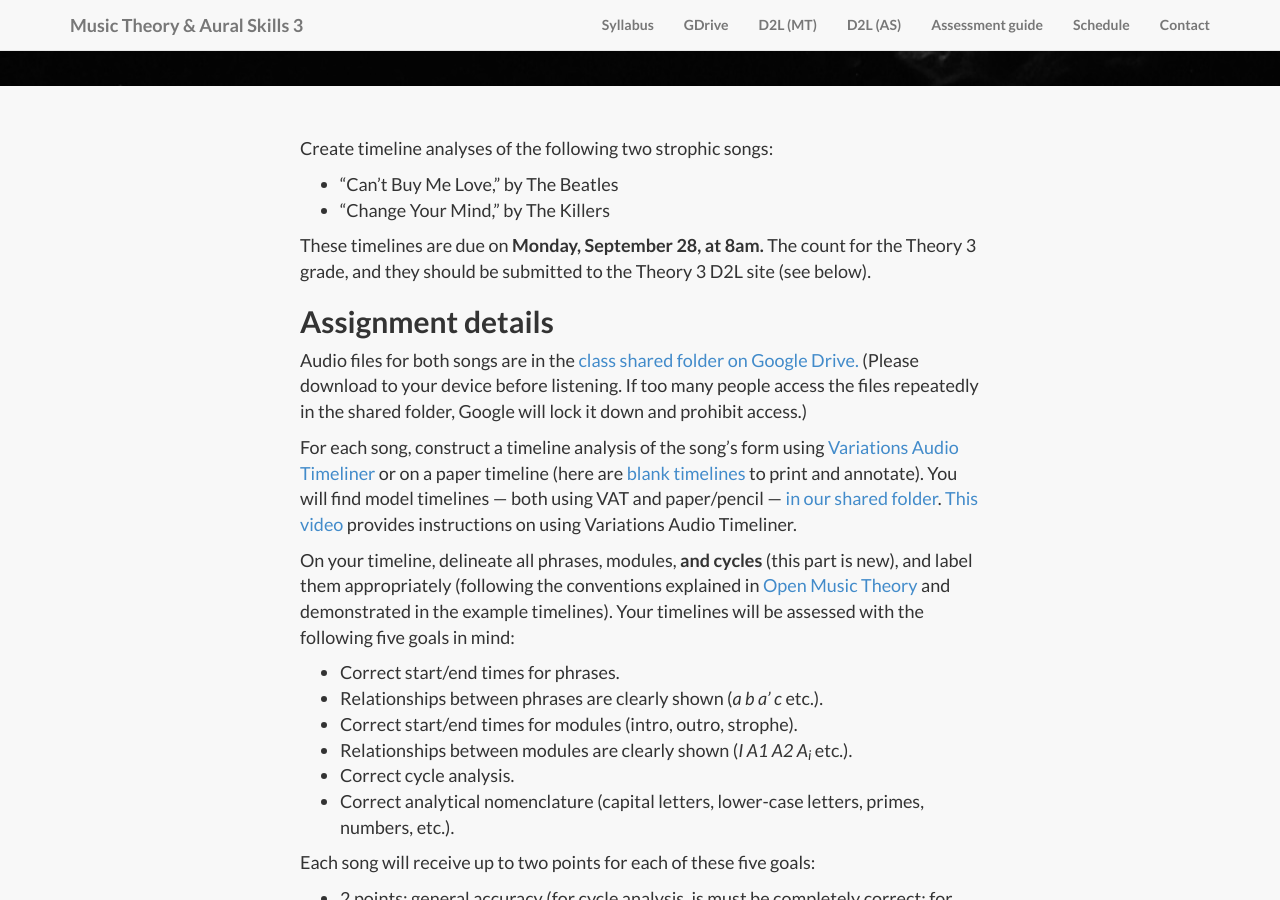
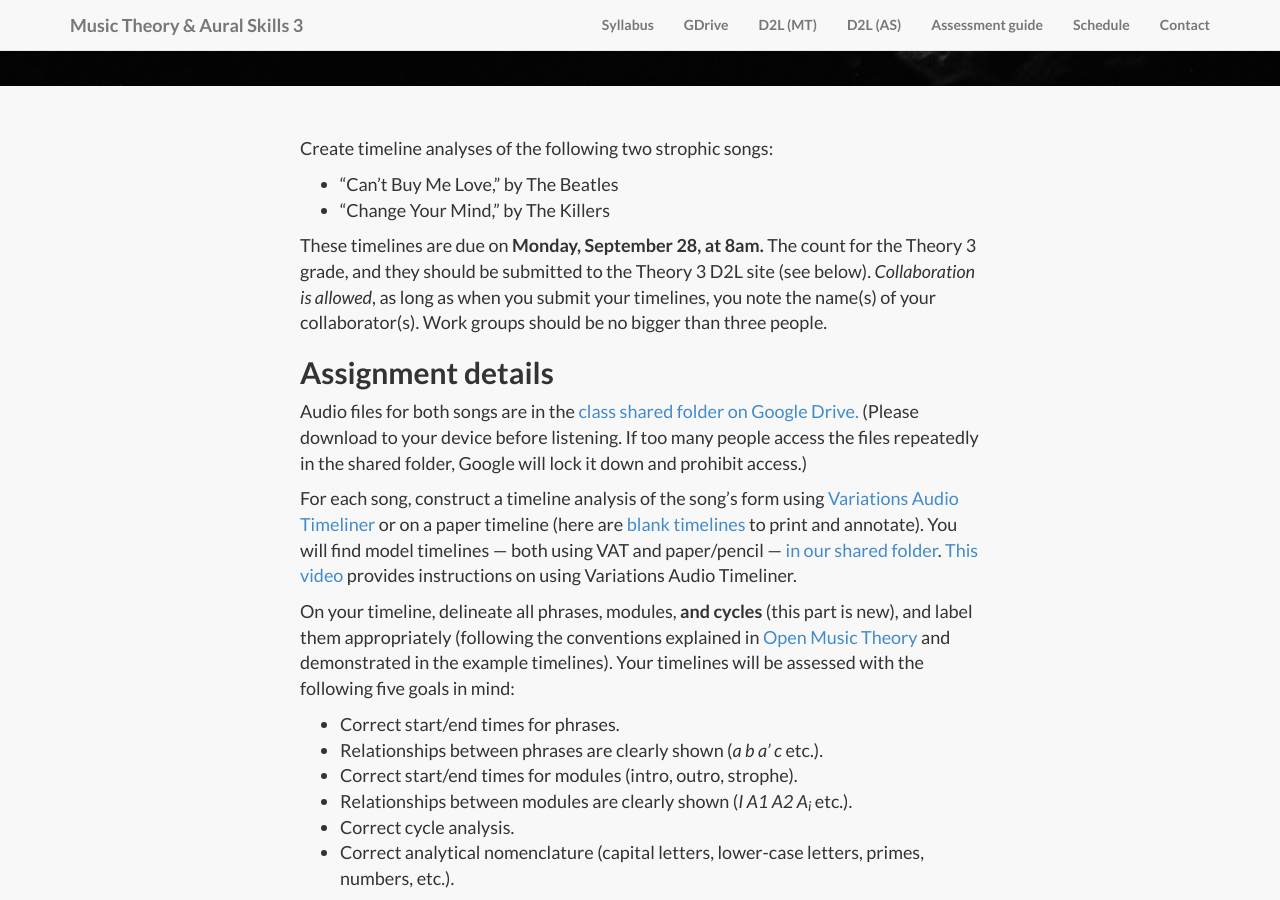
Before and after one commit to kshaffer/theory3, a Jekyll site: the page built from analysisAABA.md, in a window 1280 px wide and 900 px high, scrolled down 656 px. Built offline with Jekyll 4.4.1, drawn with Linux system fonts in a browser that asks for light colours; nearby versions of some CDN libraries; library files that are not in the unit come from our copies.

```diff
--- a/analysisAABA.md
+++ b/analysisAABA.md
@@ -10,7 +10,7 @@ Create timeline analyses of the following two strophic songs:
 - "Can't Buy Me Love," by The Beatles
 - "Change Your Mind," by The Killers
 
-These timelines are due on **Monday, September 28, at 8am.** The count for the Theory 3 grade, and they should be submitted to the Theory 3 D2L site (see below).
+These timelines are due on **Monday, September 28, at 8am.** The count for the Theory 3 grade, and they should be submitted to the Theory 3 D2L site (see below). *Collaboration is allowed*, as long as when you submit your timelines, you note the name(s) of your collaborator(s). Work groups should be no bigger than three people.
 
 ## Assignment details
 
```
Also changed, not shown: week5.md (+2 -0 lines), 1 other file.
